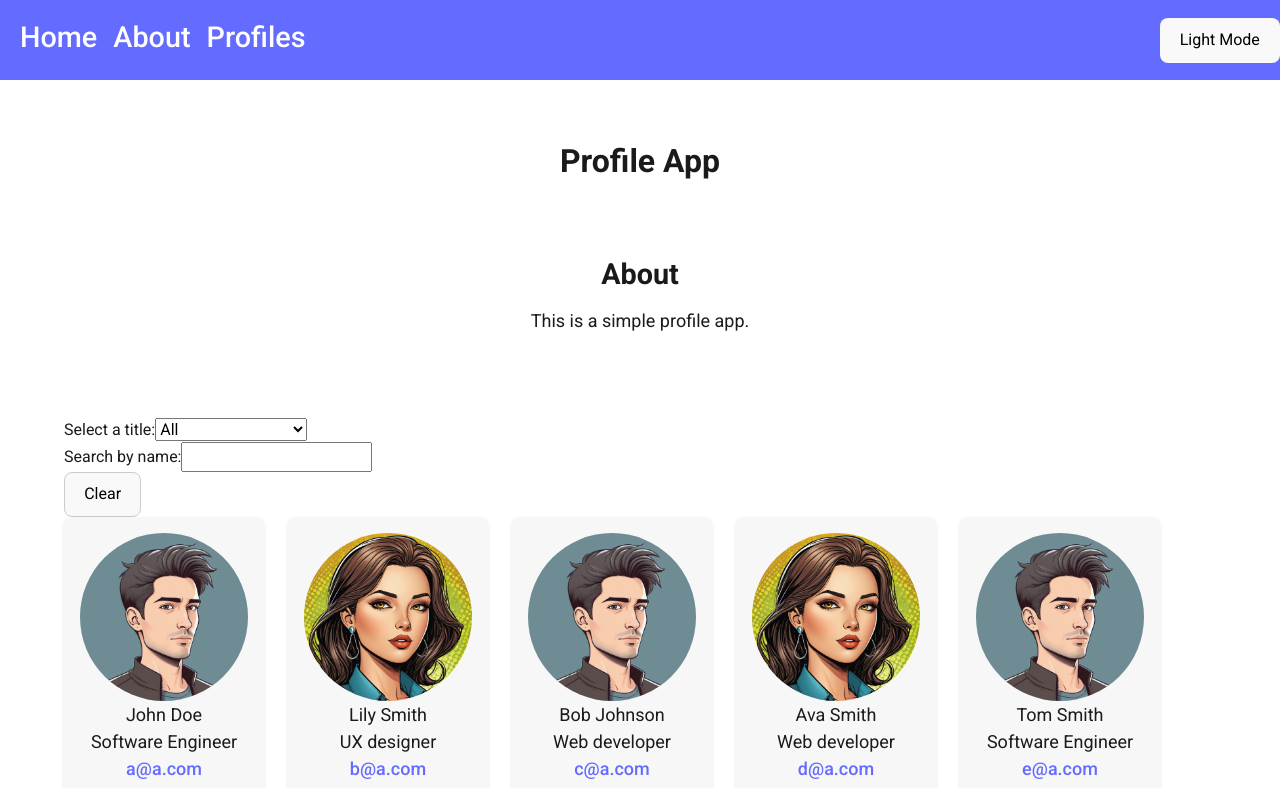
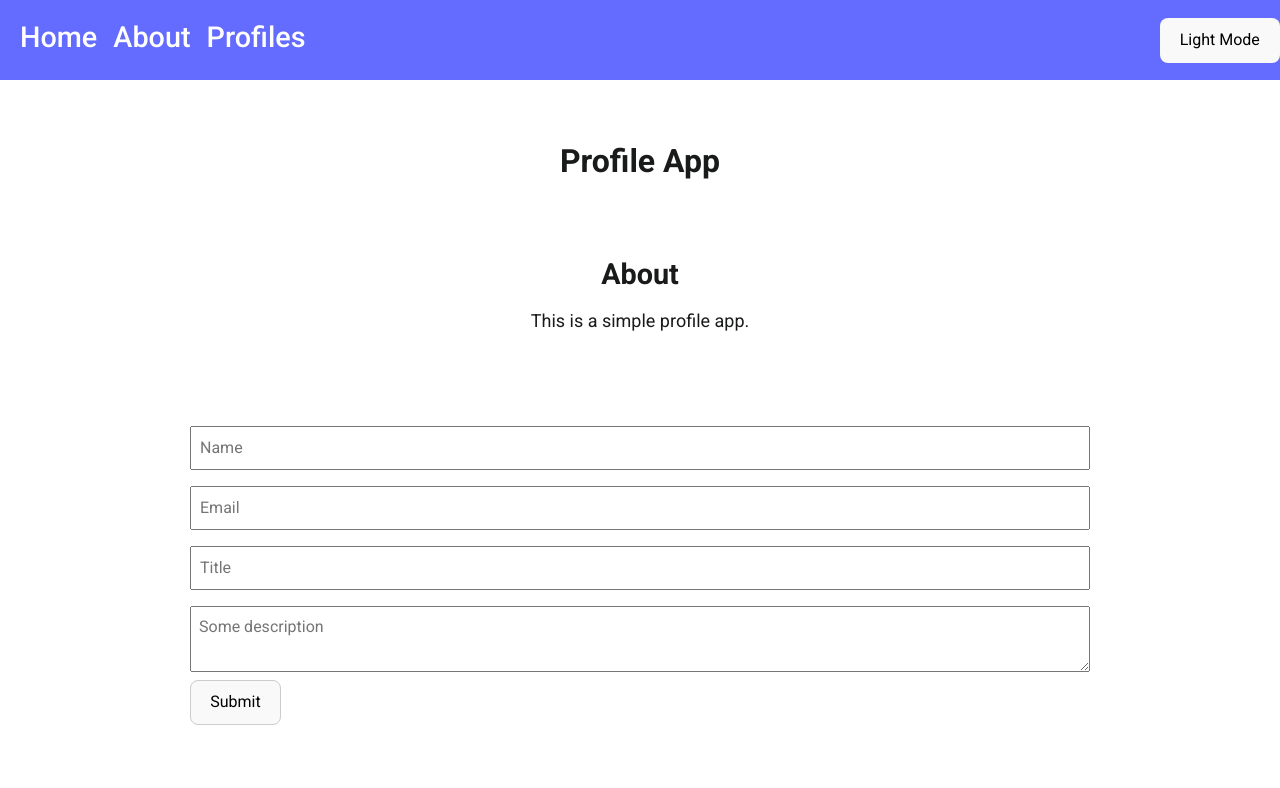
Before and after one commit to jpepp88/my-profile-app, a React (Vite) app: page / in a window 1280 px wide. Shown: the top 788 px of the page. Built offline with nearby package versions, Linux system fonts and the light colour scheme.

Commit message:
Added Form

```diff
--- a/src/App.jsx
+++ b/src/App.jsx
@@ -6,6 +6,7 @@
 import Card from "./components/Card";
 import Wrapper from "./components/Wrapper";
 import { useState } from "react";
+import ProfileForm from "./components/ProfileForm";
 
 const App = () => {
   const profiles = [
@@ -109,6 +110,9 @@
           <About />
         </Wrapper>
         <Wrapper>
+          <ProfileForm/>
+        </Wrapper>
+        <Wrapper>
           <div className="filter-wrapper">
             <div className="filter--select">
               <label htmlFor="title-select">Select a title:</label>
--- /dev/null
+++ b/src/components/ProfileForm.jsx
@@ -0,0 +1,62 @@
+import {useState} from "react";
+import style from "../styles/ProfileForm.module.css";
+
+const ProfileForm = () => {
+  const [data, setData] = useState({ name: "", title: "", email: "", bio: "" });
+  const handleChange = (e) => {
+    setData({ ...data, [e.target.name]: e.target.value });
+  };
+  const handleSubmit = async (e) => {
+    e.preventDefault();
+    const formData = new FormData(e.target);
+    try{
+        const response = await fetch("https://web.ics.purdue.edu/~jeppert/profile-app/send-data.php", {
+            method: "POST",
+            body: formData,
+        });
+        const result = await response.json();
+        console.log(result.message);
+    }catch(error){
+        console.log(error);
+    }
+
+  };
+  return (
+    <form onSubmit={handleSubmit} className={style["profile-form"]}>
+      <input
+        type="text"
+        name="name"
+        placeholder="Name"
+        required
+        value={data.name}
+        onChange={handleChange}
+      />
+      <input
+        type="email"
+        name="email"
+        placeholder="Email"
+        required
+        value={data.email}
+        onChange={handleChange}
+      />
+      <input
+        type="text"
+        name="title"
+        placeholder="Title"
+        required
+        value={data.title}
+        onChange={handleChange}
+      />
+      <textarea
+        name="bio"
+        placeholder="Some description"
+        required
+        value={data.bio}
+        onChange={handleChange}
+      ></textarea>
+      <button type="submit">Submit</button>
+    </form>
+  );
+};
+
+export default ProfileForm;
--- /dev/null
+++ b/src/styles/ProfileForm.module.css
@@ -0,0 +1,16 @@
+.profile-form {
+    max-width: 900px;
+    margin:0 auto;
+    display:flex;
+    flex-direction: column;
+    input, textarea{
+      width: 100%;
+      padding: 0.5rem;
+      font-size: 1rem;
+      margin:0.5rem 0;
+    }
+    button{
+      align-self:flex-start;
+      border:1px solid #ccc;
+    }
+  }
```
Also changed, not shown: 1 other file (tests, documents, lock files or other folders).
